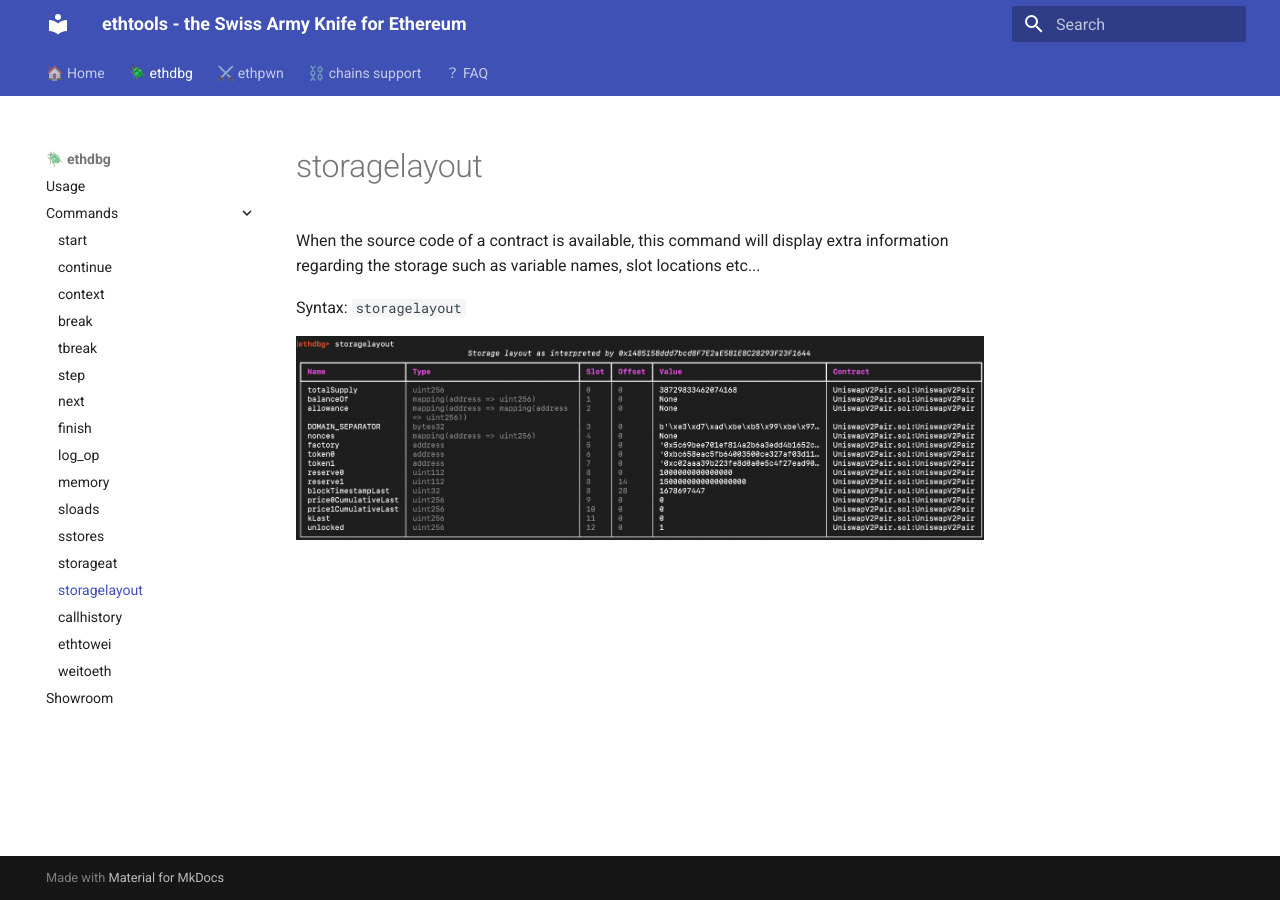
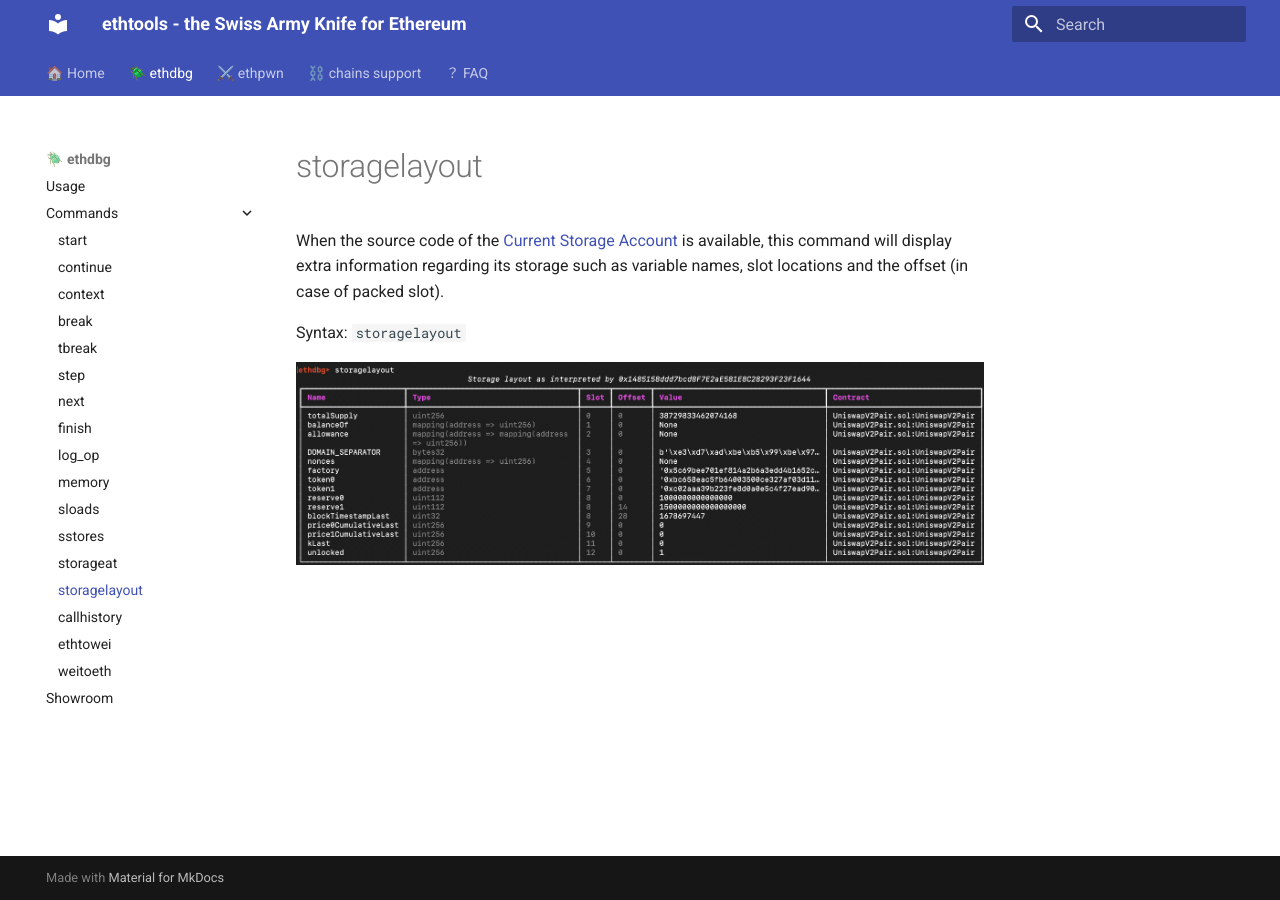
Before and after one commit to ethpwn/ethpwn, an MkDocs documentation site: the page built from docs/docs/ethdbg/commands/storagelayout.md, in a window 1280 px wide. Built offline with MkDocs 1.6.1 and Material for MkDocs 9.7.7, drawn with Linux system fonts in a browser that asks for light colours.

Commit message:
fix doc
Signed-off-by: degrigis <degrigis@ucsb.edu>

```diff
--- a/docs/docs/ethdbg/commands/storagelayout.md
+++ b/docs/docs/ethdbg/commands/storagelayout.md
@@ -1,4 +1,4 @@
-When the source code of a contract is available, this command will display extra information regarding the storage such as variable names, slot locations etc...
+When the source code of the [Current Storage Account](see /ethdbg/commands/context/) is available, this command will display extra information regarding its storage such as variable names, slot locations and the offset (in case of packed slot).
 
 Syntax: `storagelayout`
 
```
